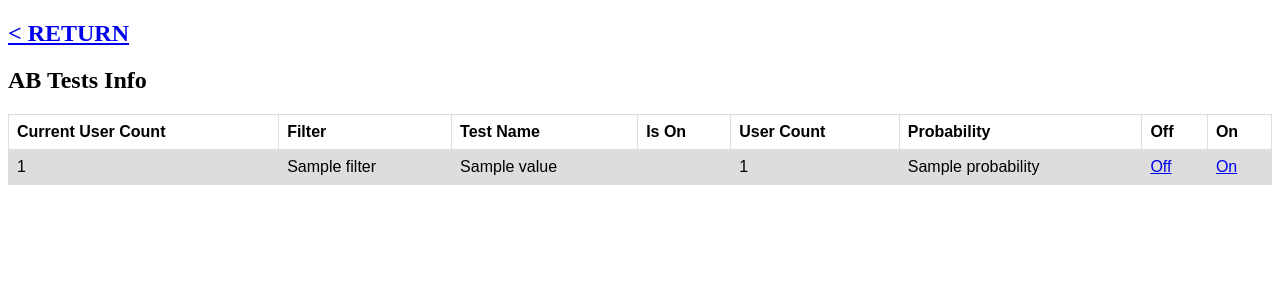
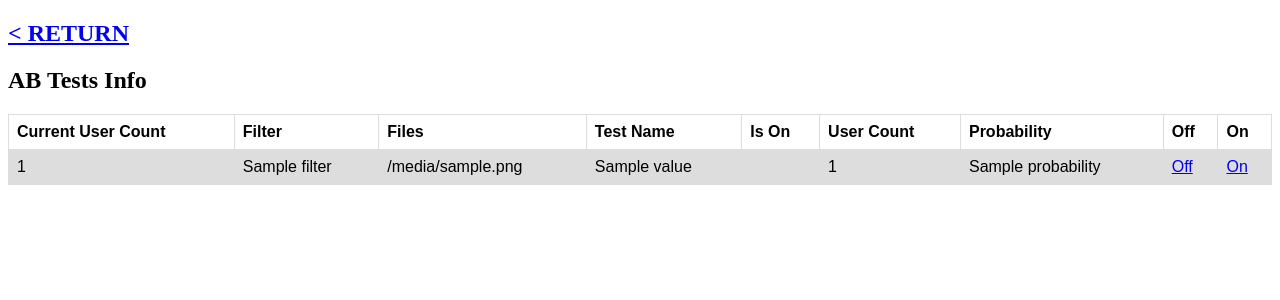
Before and after one commit to pinchukovartur/ABTestingServer, a Django app: template abtesting/templates/abtesting/tests_info.html in a window 1280 px wide. Shown: the top 300 px of the page. Run offline with Django 3.2, Linux system fonts and the light colour scheme; the template is opened without the code that fills it: most values are stand-ins (such as "Sample title", 1, 10 or a date in 2020).

Commit message:
add show all files in info

```diff
--- a/abtesting/templates/abtesting/tests_info.html
+++ b/abtesting/templates/abtesting/tests_info.html
@@ -31,6 +31,7 @@
     <tr>
         <th>Current User Count</th>
         <th>Filter</th>
+        <th>Files</th>
         <th>Test Name</th>
         <th>Is On</th>
         <th>User Count</th>
@@ -43,6 +44,7 @@
 
         <td>{{ value.current_user_count }}</td>
         <td>{{ value.filter }}</td>
+        <td>{{ value.files }}</td>
         <td>{{ value.name }}</td>
         <td>{{ value.isOn }}</td>
         <td>{{ value.user_count }}</td>
```
